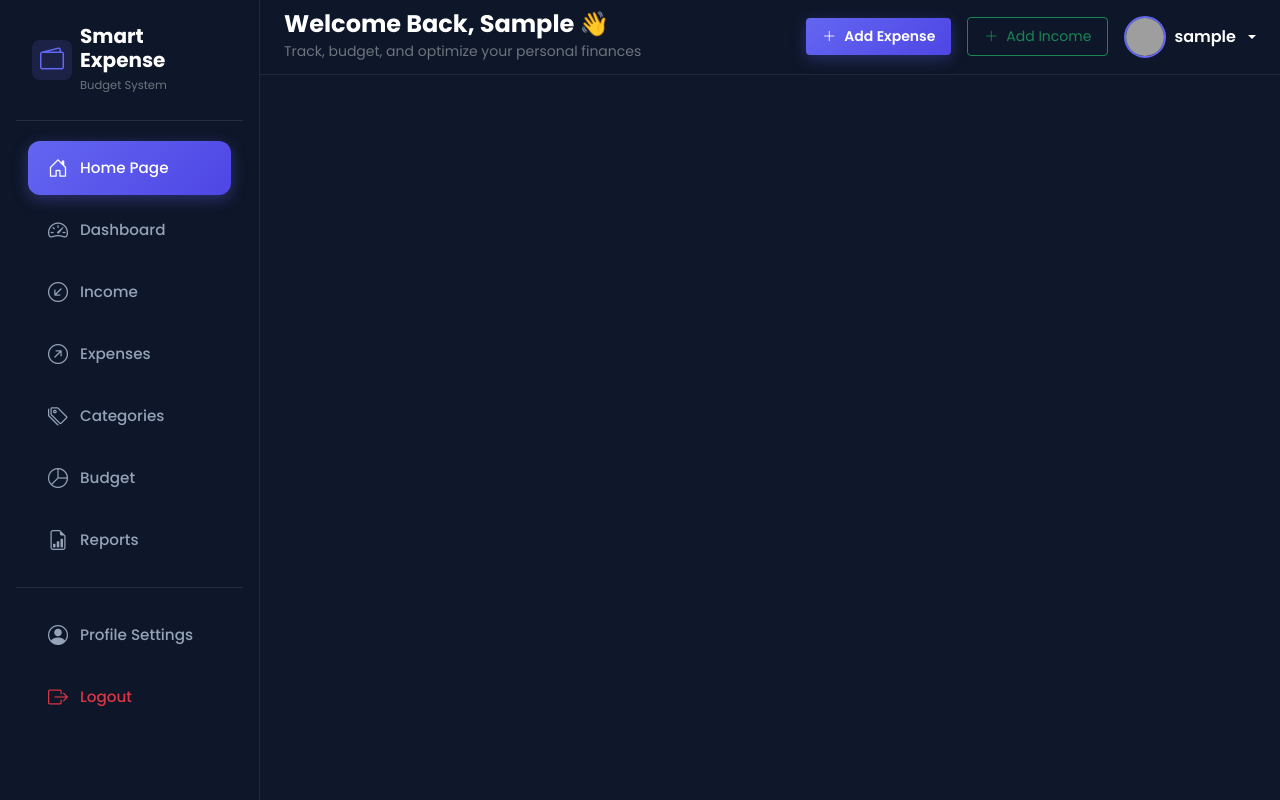
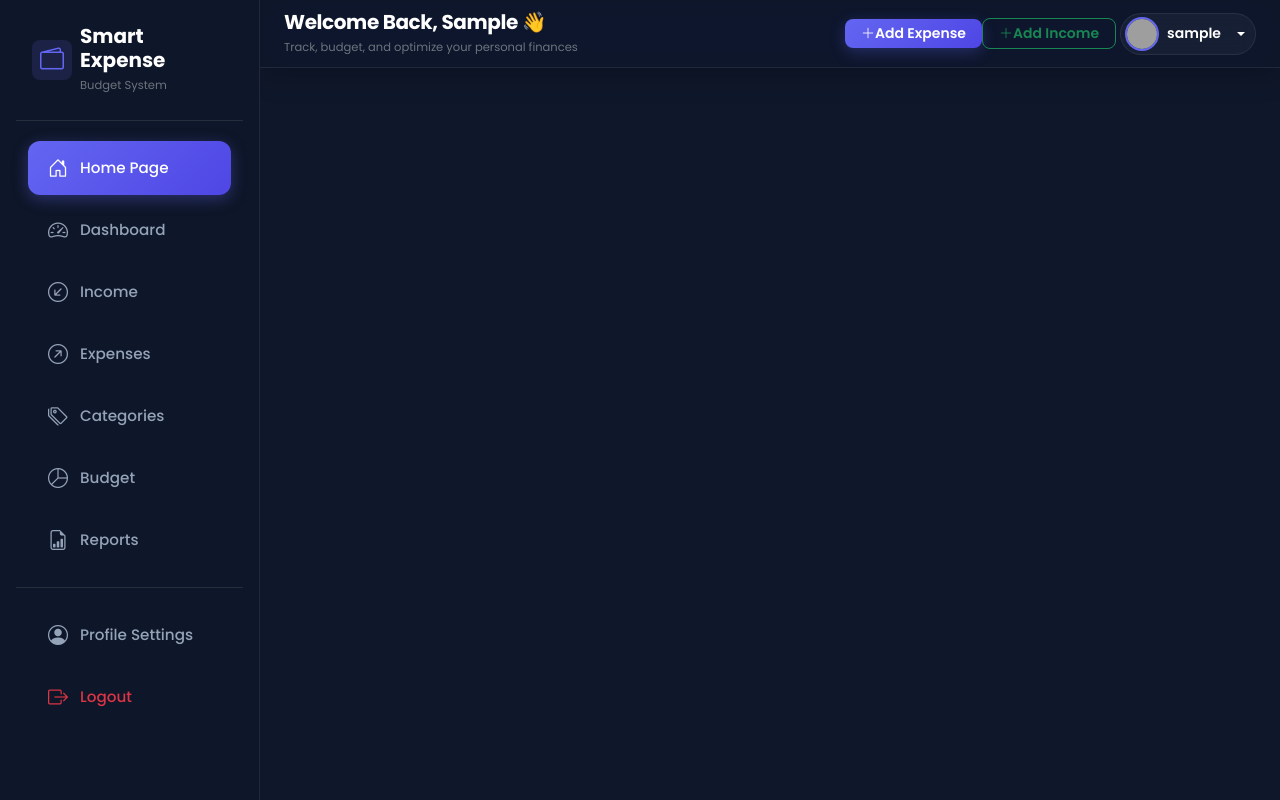
Before and after one commit to Mrutunjaya-Muduli/Expense-Tracker, a Django app: page / in a window 1280 px wide. Run offline with Django 5.2, Linux system fonts and the light colour scheme; the visitor is signed in with stand-in values (Sample User, id 1); grey boxes are pictures that could not be loaded.

Commit message:
Redesign top navbar with world-class glassmorphism, brand icon gradient, section capsules, and user profile pill

```diff
--- a/static/css/custom.css
+++ b/static/css/custom.css
@@ -97,7 +97,7 @@ h1, h2, h3, h4, h5, h6, .fw-bold, .fw-extrabold, .display-4, .stat-card h3, .btn
     transition: margin-left 0.3s ease;
 }
 
-/* Fixed/Sticky Top Navbar Settle Design (Full Device Width & Balanced Height) */
+/* World-Class Modern Glass Top Navbar */
 .navbar-glass {
     position: sticky;
     top: 0;
@@ -106,19 +106,71 @@ h1, h2, h3, h4, h5, h6, .fw-bold, .fw-extrabold, .display-4, .stat-card h3, .btn
     z-index: 1030;
     width: 100% !important;
     max-width: 100% !important;
-    background: rgba(15, 23, 42, 0.95) !important;
-    backdrop-filter: blur(16px);
-    -webkit-backdrop-filter: blur(16px);
-    border-bottom: 1px solid var(--border-color) !important;
-    border-top: none !important;
-    border-left: none !important;
-    border-right: none !important;
-    border-radius: 0 !important;
-    box-shadow: none !important;
-    margin: 0 !important;
-    padding-top: 0.65rem !important;
-    padding-bottom: 0.65rem !important;
-    min-height: 60px;
+    background: rgba(15, 23, 42, 0.82) !important;
+    backdrop-filter: blur(20px) saturate(180%);
+    -webkit-backdrop-filter: blur(20px) saturate(180%);
+    border-bottom: 1px solid rgba(255, 255, 255, 0.08) !important;
+    box-shadow: 0 4px 30px rgba(0, 0, 0, 0.25) !important;
+    padding-top: 0.6rem !important;
+    padding-bottom: 0.6rem !important;
+    transition: all 0.3s ease;
+}
+
+.brand-icon {
+    width: 38px;
+    height: 38px;
+    border-radius: 0.75rem;
+    background: linear-gradient(135deg, #6366f1 0%, #4f46e5 100%);
+    box-shadow: 0 4px 15px rgba(99, 102, 241, 0.4);
+    display: flex;
+    align-items: center;
+    justify-content: center;
+}
+
+.nav-capsule {
+    background: rgba(30, 41, 59, 0.5);
+    border: 1px solid rgba(255, 255, 255, 0.08);
+    border-radius: 50rem;
+    padding: 3px 6px;
+    backdrop-filter: blur(10px);
+}
+
+.nav-pill-link {
+    color: var(--text-secondary);
+    font-size: 0.85rem;
+    font-weight: 500;
+    padding: 0.4rem 0.85rem;
+    border-radius: 50rem;
+    text-decoration: none;
+    transition: all 0.2s ease;
+    display: inline-flex;
+    align-items: center;
+    gap: 0.35rem;
+}
+
+.nav-pill-link:hover {
+    color: #ffffff;
+    background: rgba(255, 255, 255, 0.08);
+}
+
+.nav-pill-link.active {
+    color: #ffffff;
+    background: linear-gradient(135deg, rgba(99, 102, 241, 0.3) 0%, rgba(79, 70, 229, 0.3) 100%);
+    border: 1px solid rgba(99, 102, 241, 0.4);
+    font-weight: 600;
+}
+
+.user-capsule {
+    background: rgba(255, 255, 255, 0.04);
+    border: 1px solid rgba(255, 255, 255, 0.08);
+    border-radius: 50rem;
+    padding: 3px 10px 3px 4px;
+    transition: all 0.2s ease;
+}
+
+.user-capsule:hover {
+    background: rgba(255, 255, 255, 0.08);
+    border-color: rgba(99, 102, 241, 0.4);
 }
 
 @media (max-width: 991.98px) {
--- a/templates/home.html
+++ b/templates/home.html
@@ -4,58 +4,58 @@
 {% block title %}Smart Expense Tracker & Budget Management System{% endblock %}
 
 {% block auth_content %}
-<!-- Navigation Header for Home Page (Full 100% Device Width & Standard Height) -->
-<nav class="navbar navbar-expand-lg py-2 mb-4 sticky-top navbar-glass">
+<!-- World-Class Glass Navigation Header for Home Page -->
+<nav class="navbar navbar-expand-lg sticky-top navbar-glass">
     <div class="container-fluid px-3 px-md-4">
-        <a href="{% url 'home' %}" class="d-flex align-items-center text-decoration-none gap-2 me-3">
-            <div class="rounded-3 bg-indigo-glow p-1.5 d-flex align-items-center justify-content-center" style="width:38px; height:38px;">
-                <i class="bi bi-wallet2 text-indigo fs-5"></i>
+        <a href="{% url 'home' %}" class="d-flex align-items-center text-decoration-none gap-2.5 me-3">
+            <div class="brand-icon">
+                <i class="bi bi-wallet2 text-white fs-5"></i>
             </div>
             <div>
-                <h6 class="fw-bold text-white mb-0">Smart Expense</h6>
-                <small class="text-secondary" style="font-size: 0.7rem;">Budget System</small>
+                <h5 class="fw-bold text-white mb-0" style="letter-spacing: -0.02em;">Smart <span class="text-indigo">Expense</span></h5>
+                <small class="text-secondary d-block" style="font-size: 0.68rem; line-height: 1;">Budget System</small>
             </div>
         </a>
 
-        <!-- Section Navigation Links with Icons -->
+        <!-- Section Navigation Links with Icons (Glass Capsule) -->
         {% if request.user.is_authenticated %}
-            <div class="d-none d-lg-flex align-items-center gap-1 mx-auto bg-dark bg-opacity-60 px-2.5 py-1 rounded-pill border border-secondary border-opacity-10 shadow-sm" style="max-width: fit-content;">
-                <a href="{% url 'dashboard' %}" class="btn btn-sm btn-link text-secondary text-decoration-none px-2.5 py-1 rounded-pill small">
-                    <i class="bi bi-speedometer2 me-1 text-indigo"></i> Dashboard
+            <div class="d-none d-lg-flex align-items-center nav-capsule mx-auto">
+                <a href="{% url 'dashboard' %}" class="nav-pill-link">
+                    <i class="bi bi-speedometer2 text-indigo"></i> Dashboard
                 </a>
-                <a href="{% url 'income_list' %}" class="btn btn-sm btn-link text-secondary text-decoration-none px-2.5 py-1 rounded-pill small">
-                    <i class="bi bi-arrow-down-left-circle me-1 text-success"></i> Income
+                <a href="{% url 'income_list' %}" class="nav-pill-link">
+                    <i class="bi bi-arrow-down-left-circle text-success"></i> Income
                 </a>
-                <a href="{% url 'expense_list' %}" class="btn btn-sm btn-link text-secondary text-decoration-none px-2.5 py-1 rounded-pill small">
-                    <i class="bi bi-arrow-up-right-circle me-1 text-danger"></i> Expenses
+                <a href="{% url 'expense_list' %}" class="nav-pill-link">
+                    <i class="bi bi-arrow-up-right-circle text-danger"></i> Expenses
                 </a>
-                <a href="{% url 'budget_list' %}" class="btn btn-sm btn-link text-secondary text-decoration-none px-2.5 py-1 rounded-pill small">
-                    <i class="bi bi-pie-chart me-1 text-warning"></i> Budget
+                <a href="{% url 'budget_list' %}" class="nav-pill-link">
+                    <i class="bi bi-pie-chart text-warning"></i> Budget
                 </a>
-                <a href="{% url 'reports' %}" class="btn btn-sm btn-link text-secondary text-decoration-none px-2.5 py-1 rounded-pill small">
-                    <i class="bi bi-file-earmark-bar-graph me-1 text-cyan"></i> Reports
+                <a href="{% url 'reports' %}" class="nav-pill-link">
+                    <i class="bi bi-file-earmark-bar-graph text-cyan"></i> Reports
                 </a>
             </div>
         {% endif %}
 
-        <div class="d-flex align-items-center gap-2 ms-auto">
+        <div class="d-flex align-items-center gap-2.5 ms-auto">
             {% if request.user.is_authenticated %}
-                <a href="{% url 'dashboard' %}" class="btn btn-sm btn-primary-gradient px-3 py-1.5 rounded-3 fw-semibold small d-none d-sm-inline-flex align-items-center gap-1">
-                    <i class="bi bi-speedometer2 me-1"></i> Dashboard
+                <a href="{% url 'dashboard' %}" class="btn btn-sm btn-primary-gradient px-3 py-1.5 rounded-3 fw-semibold d-none d-sm-inline-flex align-items-center gap-1.5">
+                    <i class="bi bi-speedometer2"></i> Dashboard
                 </a>
-                <!-- User Profile Avatar & Dropdown -->
+                <!-- User Profile Capsule Dropdown -->
                 <div class="dropdown ms-1">
-                    <a href="#" class="d-flex align-items-center text-white text-decoration-none dropdown-toggle gap-2" id="homeUserDropdown" data-bs-toggle="dropdown" aria-expanded="false">
+                    <a href="#" class="d-flex align-items-center text-white text-decoration-none dropdown-toggle gap-2 user-capsule" id="homeUserDropdown" data-bs-toggle="dropdown" aria-expanded="false">
                         {% if user.profile.avatar %}
-                            <img src="{{ user.profile.avatar.url }}" alt="{{ user.username }}" class="avatar-img" style="width:38px; height:38px;">
+                            <img src="{{ user.profile.avatar.url }}" alt="{{ user.username }}" class="avatar-img" style="width:34px; height:34px;">
                         {% else %}
-                            <div class="avatar-img bg-indigo-glow d-flex align-items-center justify-content-center fw-bold" style="width:38px; height:38px; font-size: 0.9rem;">
+                            <div class="avatar-img bg-indigo-glow d-flex align-items-center justify-content-center fw-bold" style="width:34px; height:34px; font-size: 0.85rem;">
                                 {{ user.username|first|upper }}
                             </div>
                         {% endif %}
-                        <span class="d-none d-md-inline fw-semibold small">{{ user.username }}</span>
+                        <span class="d-none d-md-inline fw-semibold small pe-1">{{ user.username }}</span>
                     </a>
-                    <ul class="dropdown-menu dropdown-menu-dark dropdown-menu-end shadow border-secondary border-opacity-25" aria-labelledby="homeUserDropdown">
+                    <ul class="dropdown-menu dropdown-menu-dark dropdown-menu-end shadow-lg border-secondary border-opacity-25" aria-labelledby="homeUserDropdown">
                         <li><a class="dropdown-item py-2" href="{% url 'dashboard' %}"><i class="bi bi-speedometer2 me-2 text-indigo"></i> Dashboard</a></li>
                         <li><a class="dropdown-item py-2" href="{% url 'profile' %}"><i class="bi bi-person me-2 text-info"></i> Profile & Settings</a></li>
                         <li><hr class="dropdown-divider border-secondary border-opacity-25"></li>
@@ -63,10 +63,10 @@
                     </ul>
                 </div>
             {% else %}
-                <a href="{% url 'login' %}" class="btn btn-outline-light px-2.5 py-1 rounded-3 fw-semibold small" style="font-size: 0.8rem;">
+                <a href="{% url 'login' %}" class="btn btn-outline-light px-3 py-1.5 rounded-3 fw-semibold small">
                     <i class="bi bi-box-arrow-in-right me-1"></i> Sign In
                 </a>
-                <a href="{% url 'register' %}" class="btn btn-primary-gradient px-3 py-1 rounded-3 fw-semibold small" style="font-size: 0.8rem;">
+                <a href="{% url 'register' %}" class="btn btn-primary-gradient px-3.5 py-1.5 rounded-3 fw-semibold small">
                     <i class="bi bi-person-plus-fill me-1"></i> Get Started
                 </a>
             {% endif %}
--- a/templates/navbar.html
+++ b/templates/navbar.html
@@ -1,39 +1,39 @@
-<nav class="navbar navbar-expand-lg py-2 mb-4 sticky-top navbar-glass">
+<nav class="navbar navbar-expand-lg sticky-top navbar-glass">
     <div class="container-fluid px-3 px-lg-4">
         <button class="btn btn-outline-secondary d-lg-none me-3" type="button" id="sidebarToggle">
             <i class="bi bi-list fs-5"></i>
         </button>
 
         <div class="d-none d-md-block">
-            <h4 class="fw-bold mb-0 text-white">{% block header_title %}Welcome Back, {{ request.user.first_name|default:request.user.username }} 👋{% endblock %}</h4>
-            <small class="text-secondary">Track, budget, and optimize your personal finances</small>
+            <h5 class="fw-bold mb-0 text-white" style="letter-spacing: -0.02em;">{% block header_title %}Welcome Back, {{ request.user.first_name|default:request.user.username }} 👋{% endblock %}</h5>
+            <small class="text-secondary" style="font-size: 0.72rem;">Track, budget, and optimize your personal finances</small>
         </div>
 
-        <div class="d-flex align-items-center gap-3 ms-auto">
-            <a href="{% url 'expense_add' %}" class="btn btn-sm btn-primary-gradient px-3 py-2 d-flex align-items-center gap-2">
+        <div class="d-flex align-items-center gap-2.5 ms-auto">
+            <a href="{% url 'expense_add' %}" class="btn btn-sm btn-primary-gradient px-3 py-1.5 rounded-3 fw-semibold d-flex align-items-center gap-1.5">
                 <i class="bi bi-plus-lg"></i>
                 <span class="d-none d-sm-inline">Add Expense</span>
             </a>
-            <a href="{% url 'income_add' %}" class="btn btn-sm btn-outline-success px-3 py-2 d-flex align-items-center gap-2">
+            <a href="{% url 'income_add' %}" class="btn btn-sm btn-outline-success px-3 py-1.5 rounded-3 fw-semibold d-flex align-items-center gap-1.5">
                 <i class="bi bi-plus-lg"></i>
                 <span class="d-none d-sm-inline">Add Income</span>
             </a>
 
-            <div class="dropdown">
-                <a href="#" class="d-flex align-items-center text-white text-decoration-none dropdown-toggle gap-2" id="userDropdown" data-bs-toggle="dropdown" aria-expanded="false">
+            <div class="dropdown ms-1">
+                <a href="#" class="d-flex align-items-center text-white text-decoration-none dropdown-toggle gap-2 user-capsule" id="userDropdown" data-bs-toggle="dropdown" aria-expanded="false">
                     {% if user.profile.avatar %}
-                        <img src="{{ user.profile.avatar.url }}" alt="{{ user.username }}" class="avatar-img">
+                        <img src="{{ user.profile.avatar.url }}" alt="{{ user.username }}" class="avatar-img" style="width:34px; height:34px;">
                     {% else %}
-                        <div class="avatar-img bg-indigo-glow d-flex align-items-center justify-content-center fw-bold">
+                        <div class="avatar-img bg-indigo-glow d-flex align-items-center justify-content-center fw-bold" style="width:34px; height:34px; font-size: 0.85rem;">
                             {{ user.username|first|upper }}
                         </div>
                     {% endif %}
-                    <span class="d-none d-lg-inline fw-semibold">{{ user.username }}</span>
+                    <span class="d-none d-lg-inline fw-semibold small pe-1">{{ user.username }}</span>
                 </a>
-                <ul class="dropdown-menu dropdown-menu-dark dropdown-menu-end shadow border-secondary border-opacity-25" aria-labelledby="userDropdown">
-                    <li><a class="dropdown-item py-2" href="{% url 'home' %}"><i class="bi bi-house-door me-2"></i> Home Page</a></li>
-                    <li><a class="dropdown-item py-2" href="{% url 'dashboard' %}"><i class="bi bi-speedometer2 me-2"></i> Dashboard</a></li>
-                    <li><a class="dropdown-item py-2" href="{% url 'profile' %}"><i class="bi bi-person me-2"></i> Profile & Settings</a></li>
+                <ul class="dropdown-menu dropdown-menu-dark dropdown-menu-end shadow-lg border-secondary border-opacity-25" aria-labelledby="userDropdown">
+                    <li><a class="dropdown-item py-2" href="{% url 'home' %}"><i class="bi bi-house-door me-2 text-indigo"></i> Home Page</a></li>
+                    <li><a class="dropdown-item py-2" href="{% url 'dashboard' %}"><i class="bi bi-speedometer2 me-2 text-primary"></i> Dashboard</a></li>
+                    <li><a class="dropdown-item py-2" href="{% url 'profile' %}"><i class="bi bi-person me-2 text-info"></i> Profile & Settings</a></li>
                     <li><hr class="dropdown-divider border-secondary border-opacity-25"></li>
                     <li><a class="dropdown-item py-2 text-danger" href="{% url 'logout' %}"><i class="bi bi-box-arrow-right me-2"></i> Logout</a></li>
                 </ul>
```
